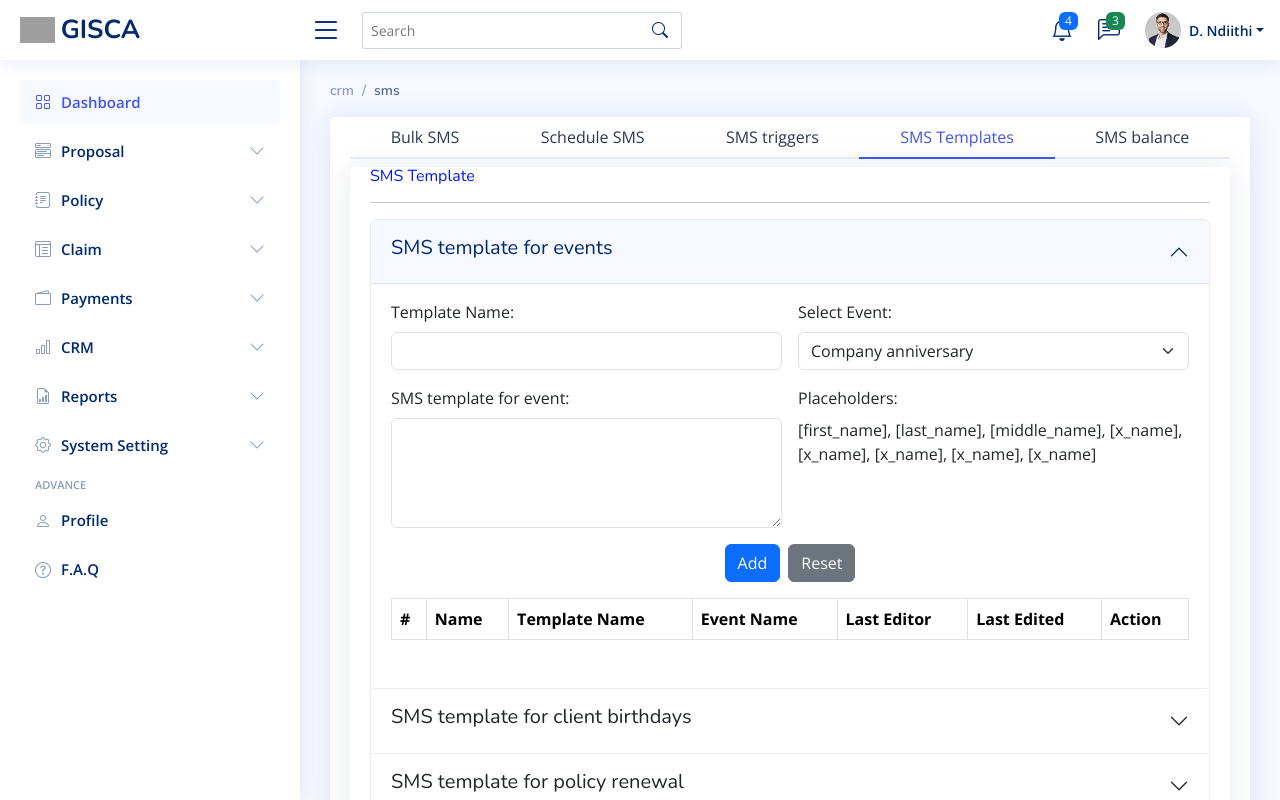
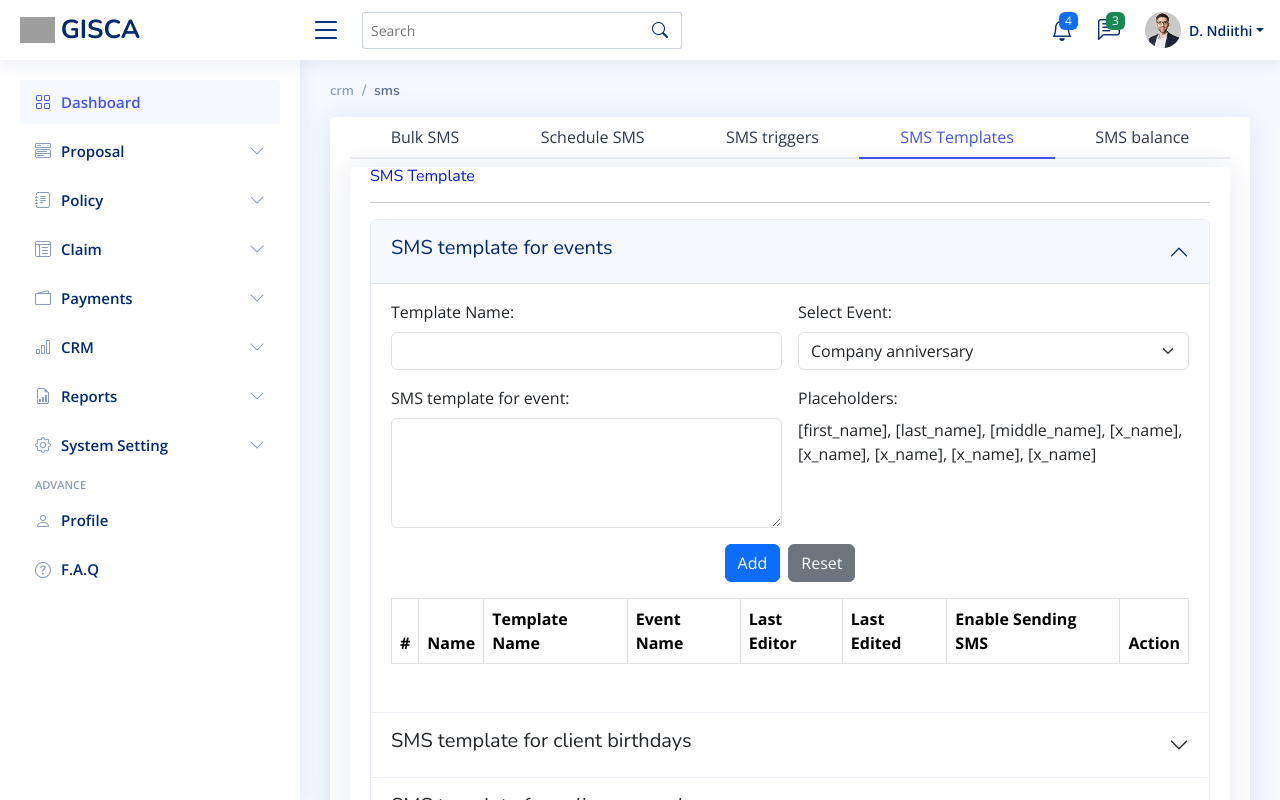
Before and after one commit to General-Insurance-Soft/tchalla, a Next.js app: page /page/crm/sms in a window 1280 px wide. Both pictures are taken after a click on the tab "SMS Templates". Shown: the top 800 px of the page. Built offline with nearby package versions, Linux system fonts and the light colour scheme; grey boxes are pictures that could not be loaded.

Commit message:
on/off sending event sms

```diff
--- a/app/page/crm/sms/page.js
+++ b/app/page/crm/sms/page.js
@@ -110,6 +110,7 @@ export default function Page() {
                                                                                 <th scope="col">Event Name</th>
                                                                                 <th scope="col">Last Editor</th>
                                                                                 <th scope="col">Last Edited</th>
+                                                                                <th scope="col">Enable Sending SMS</th>
                                                                                 <th scope="col">Action</th>
                                                                             </tr>
                                                                         </thead>
```
